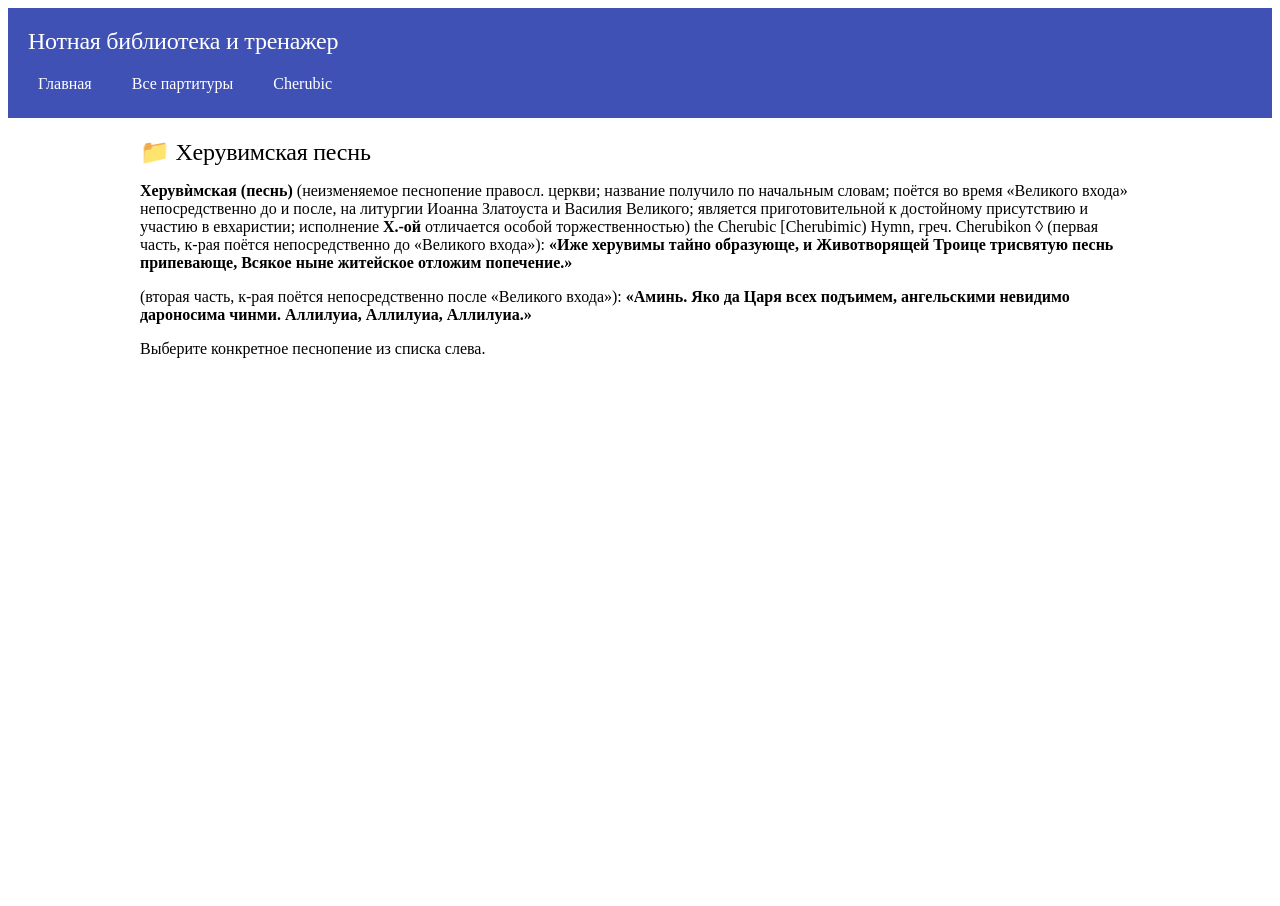
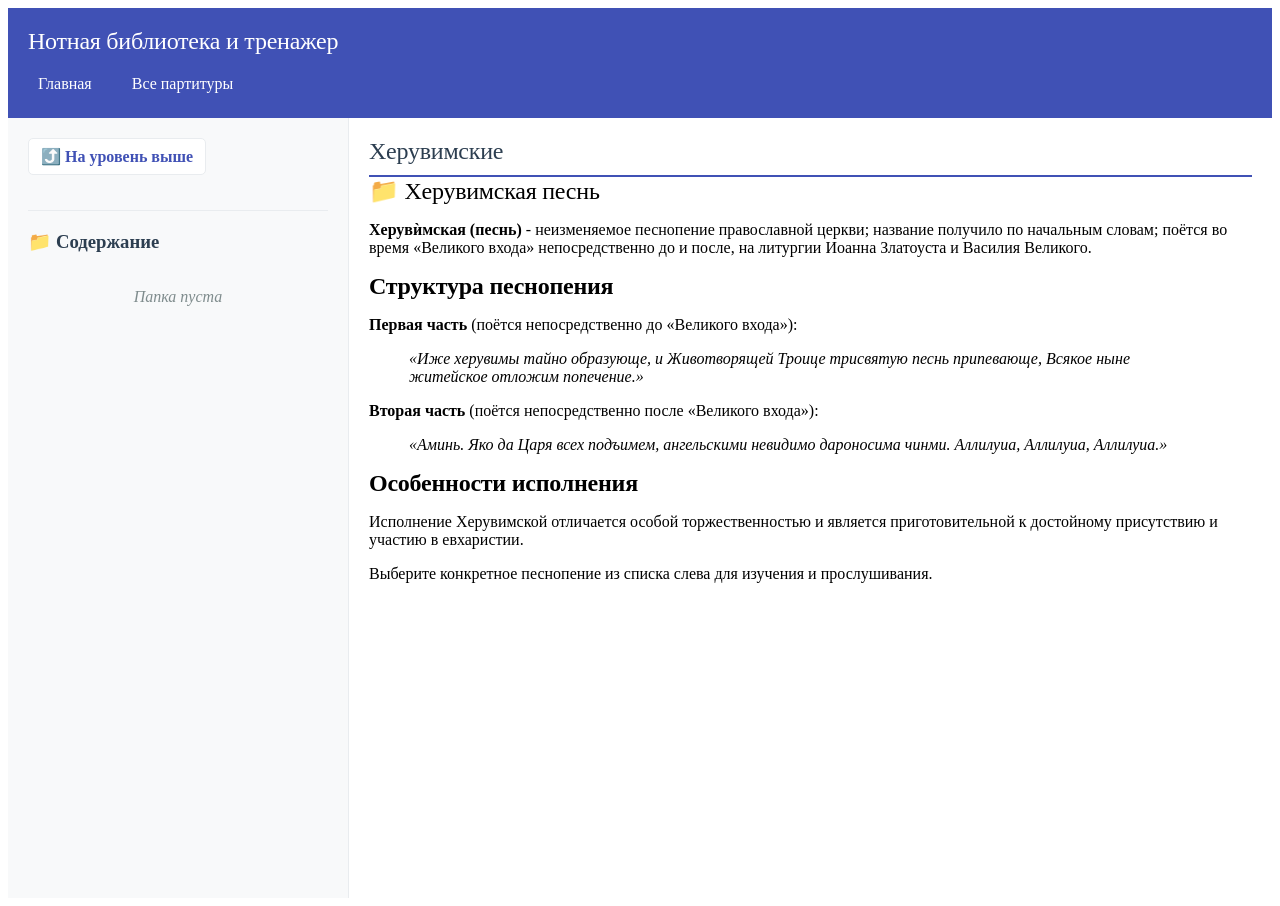
Before and after one commit to voctrainer/voctrainer.github.io, a Jekyll site: the page built from partitures/cherubic/index.md, in a window 1280 px wide. Built offline with Jekyll 4.4.1, drawn with Linux system fonts in a browser that asks for light colours.

Commit message:
Update index.md

```diff
--- a/partitures/cherubic/index.md
+++ b/partitures/cherubic/index.md
@@ -1,13 +1,23 @@
 ---
-layout: partiture
+layout: folder
 title: "Херувимские"
 nav: true
 ---
 
 # 📁 Херувимская песнь
 
-**Херувѝмская (песнь)** (неизменяемое песнопение правосл. церкви; название получило по начальным словам; поётся во время «Великого входа» непосредственно до и после, на литургии Иоанна Златоуста и Василия Великого; является приготовительной к достойному присутствию и участию в евхаристии; исполнение **Х.-ой** отличается особой торжественностью) the Cherubic [Cherubimic) Hymn, греч. Cherubikon ◊ (первая часть, к-рая поётся непосредственно до «Великого входа»): **«Иже херувимы тайно образующе, и Животворящей Троице трисвятую песнь припевающе, Всякое ныне житейское отложим попечение.»**
+**Херувѝмская (песнь)** - неизменяемое песнопение православной церкви; название получило по начальным словам; поётся во время «Великого входа» непосредственно до и после, на литургии Иоанна Златоуста и Василия Великого.
 
- (вторая часть, к-рая поётся непосредственно после «Великого входа»): **«Аминь. Яко да Царя всех подъимем, ангельскими невидимо дароносима чинми. Аллилуиа, Аллилуиа, Аллилуиа.»**
+## Структура песнопения
 
-Выберите конкретное песнопение из списка слева.
+**Первая часть** (поётся непосредственно до «Великого входа»):
+> *«Иже херувимы тайно образующе, и Животворящей Троице трисвятую песнь припевающе, Всякое ныне житейское отложим попечение.»*
+
+**Вторая часть** (поётся непосредственно после «Великого входа»):
+> *«Аминь. Яко да Царя всех подъимем, ангельскими невидимо дароносима чинми. Аллилуиа, Аллилуиа, Аллилуиа.»*
+
+## Особенности исполнения
+
+Исполнение Херувимской отличается особой торжественностью и является приготовительной к достойному присутствию и участию в евхаристии.
+
+Выберите конкретное песнопение из списка слева для изучения и прослушивания.
```
